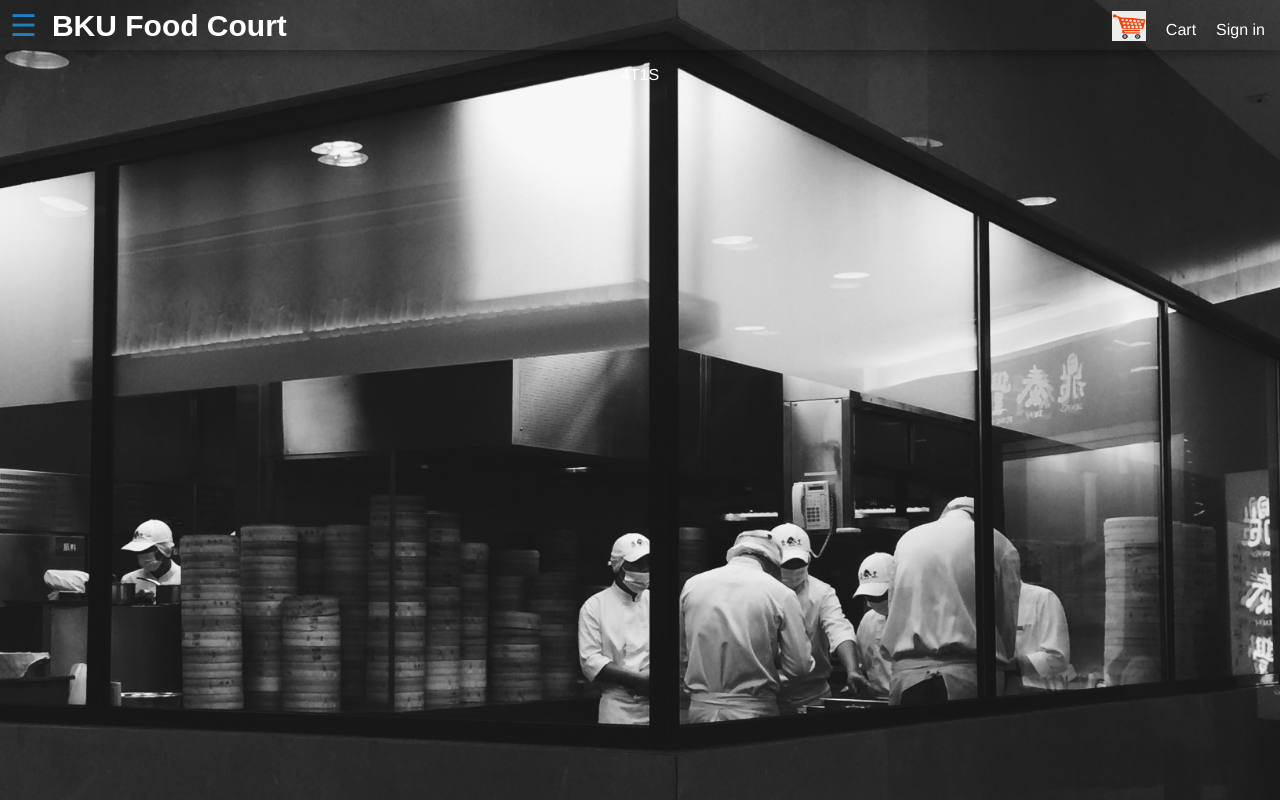
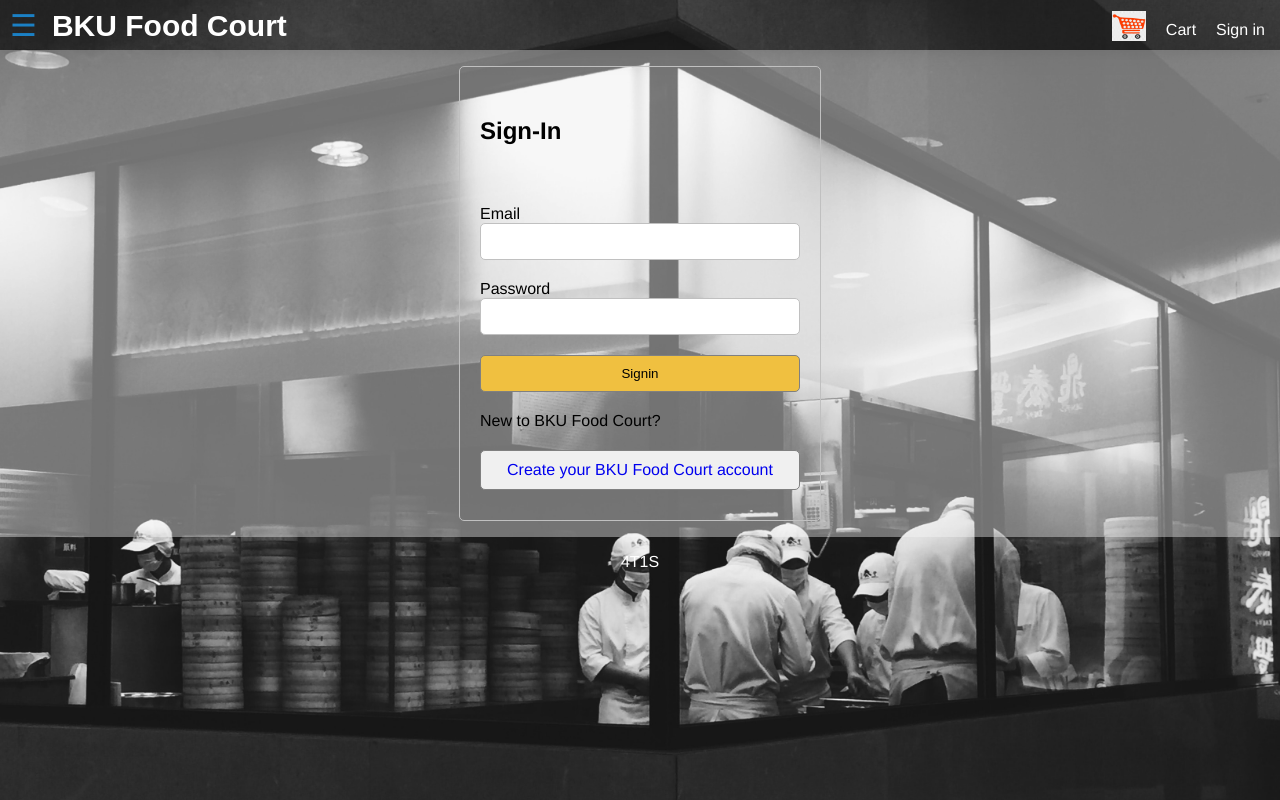
Before and after one commit to anhtaipng/bku_smart_court, a React (Create React App) app in the folder frontend/: page /signin in a window 1280 px wide. Built offline with nearby package versions, Linux system fonts and the light colour scheme.

Commit message:
add sign in box

```diff
--- a/frontend/src/App.js
+++ b/frontend/src/App.js
@@ -7,8 +7,14 @@
 
 import { useSelector } from 'react-redux';
 import CartScreen from './screens/CartScreen';
+import SigninScreen from './screens/SigninScreen';
 
 function App() {
+
+
+  const userSignin = useSelector(state => state.userSignin);
+  const { userInfo } = userSignin;
+
 
   const openMenu = () => {
     document.querySelector(".sidebar").classList.add("open");
@@ -53,7 +59,7 @@
           <div className="content">
             <Route path="/cart/:id?" component={CartScreen} />
             <Route path="/product/:id" component={ProductScreen} />
-
+            <Route path="/signin" component={SigninScreen} />
             <Route exact path="/" component={HomeScreen} />
 
           </div>
--- /dev/null
+++ b/frontend/src/actions/userActions.js
@@ -0,0 +1,52 @@
+import Axios from "axios";
+import Cookie from 'js-cookie';
+import {
+  USER_SIGNIN_REQUEST, USER_SIGNIN_SUCCESS,
+  USER_SIGNIN_FAIL, USER_REGISTER_REQUEST,
+  USER_REGISTER_SUCCESS, USER_REGISTER_FAIL, USER_LOGOUT, USER_UPDATE_REQUEST, USER_UPDATE_SUCCESS, USER_UPDATE_FAIL
+} from "../constants/userConstants";
+
+const update = ({ userId, name, email, password }) => async (dispatch, getState) => {
+  const { userSignin: { userInfo } } = getState();
+  dispatch({ type: USER_UPDATE_REQUEST, payload: { userId, name, email, password } });
+  try {
+    const { data } = await Axios.put("/api/users/" + userId,
+      { name, email, password }, {
+      headers: {
+        Authorization: 'Bearer ' + userInfo.token
+      }
+    });
+    dispatch({ type: USER_UPDATE_SUCCESS, payload: data });
+    Cookie.set('userInfo', JSON.stringify(data));
+  } catch (error) {
+    dispatch({ type: USER_UPDATE_FAIL, payload: error.message });
+  }
+}
+
+const signin = (email, password) => async (dispatch) => {
+  dispatch({ type: USER_SIGNIN_REQUEST, payload: { email, password } });
+  try {
+    const { data } = await Axios.post("/api/users/signin", { email, password });
+    dispatch({ type: USER_SIGNIN_SUCCESS, payload: data });
+    Cookie.set('userInfo', JSON.stringify(data));
+  } catch (error) {
+    dispatch({ type: USER_SIGNIN_FAIL, payload: error.message });
+  }
+}
+
+const register = (name, email, password) => async (dispatch) => {
+  dispatch({ type: USER_REGISTER_REQUEST, payload: { name, email, password } });
+  try {
+    const { data } = await Axios.post("/api/users/register", { name, email, password });
+    dispatch({ type: USER_REGISTER_SUCCESS, payload: data });
+    Cookie.set('userInfo', JSON.stringify(data));
+  } catch (error) {
+    dispatch({ type: USER_REGISTER_FAIL, payload: error.message });
+  }
+}
+
+const logout = () => (dispatch) => {
+  Cookie.remove("userInfo");
+  dispatch({ type: USER_LOGOUT })
+}
+export { signin, register, logout, update };
--- /dev/null
+++ b/frontend/src/constants/userConstants.js
@@ -0,0 +1,13 @@
+export const USER_SIGNIN_REQUEST = 'USER_SIGNIN_REQUEST';
+export const USER_SIGNIN_SUCCESS = 'USER_SIGNIN_SUCCESS';
+export const USER_SIGNIN_FAIL = 'USER_SIGNIN_FAIL';
+
+export const USER_UPDATE_REQUEST = 'USER_UPDATE_REQUEST';
+export const USER_UPDATE_SUCCESS = 'USER_UPDATE_SUCCESS';
+export const USER_UPDATE_FAIL = 'USER_UPDATE_FAIL';
+
+export const USER_REGISTER_REQUEST = 'USER_REGISTER_REQUEST';
+export const USER_REGISTER_SUCCESS = 'USER_REGISTER_SUCCESS';
+export const USER_REGISTER_FAIL = 'USER_REGISTER_FAIL';
+
+export const USER_LOGOUT = 'USER_LOGOUT';
--- a/frontend/src/index.css
+++ b/frontend/src/index.css
@@ -304,3 +304,35 @@
   font-size: 2.5rem;
   text-align: right;
 }
+
+
+/* -------------------------------------------------------------------------------------------------------------
+---------------------------------------------Form singin------------------------------------------------
+------------------------------------------------------------------------------------------------------------- */
+.form{
+  display: flex;
+  justify-content: center;
+  align-items: center;
+  height: 100%;
+}
+.form-container{
+  display: flex;
+  flex-direction: column;
+  width:32rem;
+  padding: 2rem;
+  border: .1rem #c0c0c0 solid;
+  border-radius: .5rem;
+  list-style-type: none;
+  background-color: #1b80c4 solid;
+}
+.form-container li{
+  display: flex;
+  flex-direction: column;
+  margin-bottom: 1rem;
+  margin-top: 1rem;
+}
+input{
+  padding: 1rem;
+  border: .1rem #c0c0c0 solid;
+  border-radius: .5rem;
+}
--- /dev/null
+++ b/frontend/src/reducers/userReducers.js
@@ -0,0 +1,42 @@
+import { USER_SIGNIN_REQUEST, USER_SIGNIN_SUCCESS, USER_SIGNIN_FAIL, USER_REGISTER_REQUEST, USER_REGISTER_SUCCESS, USER_REGISTER_FAIL, USER_LOGOUT, USER_UPDATE_REQUEST, USER_UPDATE_SUCCESS, USER_UPDATE_FAIL } from "../constants/userConstants";
+
+function userSigninReducer(state = {}, action) {
+  switch (action.type) {
+    case USER_SIGNIN_REQUEST:
+      return { loading: true };
+    case USER_SIGNIN_SUCCESS:
+      return { loading: false, userInfo: action.payload };
+    case USER_SIGNIN_FAIL:
+      return { loading: false, error: action.payload };
+    case USER_LOGOUT:
+      return {};
+    default: return state;
+  }
+}
+
+function userUpdateReducer(state = {}, action) {
+  switch (action.type) {
+    case USER_UPDATE_REQUEST:
+      return { loading: true };
+    case USER_UPDATE_SUCCESS:
+      return { loading: false, userInfo: action.payload };
+    case USER_UPDATE_FAIL:
+      return { loading: false, error: action.payload };
+    default: return state;
+  }
+}
+
+function userRegisterReducer(state = {}, action) {
+  switch (action.type) {
+    case USER_REGISTER_REQUEST:
+      return { loading: true };
+    case USER_REGISTER_SUCCESS:
+      return { loading: false, userInfo: action.payload };
+    case USER_REGISTER_FAIL:
+      return { loading: false, error: action.payload };
+    default: return state;
+  }
+}
+export {
+  userSigninReducer, userRegisterReducer, userUpdateReducer
+}
--- a/frontend/src/screens/CartScreen.js
+++ b/frontend/src/screens/CartScreen.js
@@ -77,7 +77,7 @@
     </div>
     <div className="cart-action">
             <h3>
-                Subtotal ( {cartItems.reduce((a,c)=> a + c.qty, 0)} items )
+                Subtotal ( {cartItems.reduce((a,c)=> a += c.qty, 0)} items )
                 :
                 $ {cartItems.reduce((a,c)=>  a + c.price * c.qty, 0)}
             </h3>
--- /dev/null
+++ b/frontend/src/screens/SigninScreen.js
@@ -0,0 +1,63 @@
+import React, { useEffect, useState } from 'react';
+import { Link } from 'react-router-dom';
+import { useSelector, useDispatch } from 'react-redux';
+import { signin } from '../actions/userActions';
+
+function SigninScreen(props) {
+
+  const [email, setEmail] = useState('');
+  const [password, setPassword] = useState('');
+  const userSignin = useSelector(state => state.userSignin);
+  const { loading, userInfo, error } = userSignin;
+  const dispatch = useDispatch();
+
+  useEffect(() => {
+    if (userInfo) {
+      props.history.push("/");
+    }
+    return () => {
+      //
+    };
+  }, [userInfo]);
+
+  const submitHandler = (e) => {
+    e.preventDefault();
+    dispatch(signin(email, password));
+
+  }
+  return <div className="form">
+    <form onSubmit={submitHandler} >
+      <ul className="form-container">
+        <li>
+          <h2>Sign-In</h2>
+        </li>
+        <li>
+          {loading && <div>Loading...</div>}
+          {error && <div>{error}</div>}
+        </li>
+        <li>
+          <label htmlFor="email">
+            Email
+          </label>
+          <input type="email" name="email" id="email" onChange={(e) => setEmail(e.target.value)}>
+          </input>
+        </li>
+        <li>
+          <label htmlFor="password">Password</label>
+          <input type="password" id="password" name="password" onChange={(e) => setPassword(e.target.value)}>
+          </input>
+        </li>
+        <li>
+          <button type="submit" className="button primary">Signin</button>
+        </li>
+        <li>
+          New to BKU Food Court?
+        </li>
+        <li>
+          <Link to="/register" className="button secondary text-center" >Create your BKU Food Court account</Link>
+        </li>
+      </ul>
+    </form>
+  </div>
+}
+export default SigninScreen;
--- a/frontend/src/store.js
+++ b/frontend/src/store.js
@@ -3,6 +3,7 @@
 import Cookie from 'js-cookie';
 import { productListReducer, productDetailsReducer } from './reducers/productReducers';
 import {cartReducer} from './reducers/cartReducers';
+import { userSigninReducer } from './reducers/userReducers';
 
 const cartItems = Cookie.getJSON("cartItems") || [];
 const userInfo = Cookie.getJSON("userInfo") || null;
@@ -13,7 +14,7 @@
     productList: productListReducer,
     productDetails: productDetailsReducer,
     cart: cartReducer,
-
+    userSignin: userSigninReducer,
 });
 
 const composeEnhancer = window.__REDUX_DEVTOOLS_EXTENSION_COMPOSE__ || compose;
```
